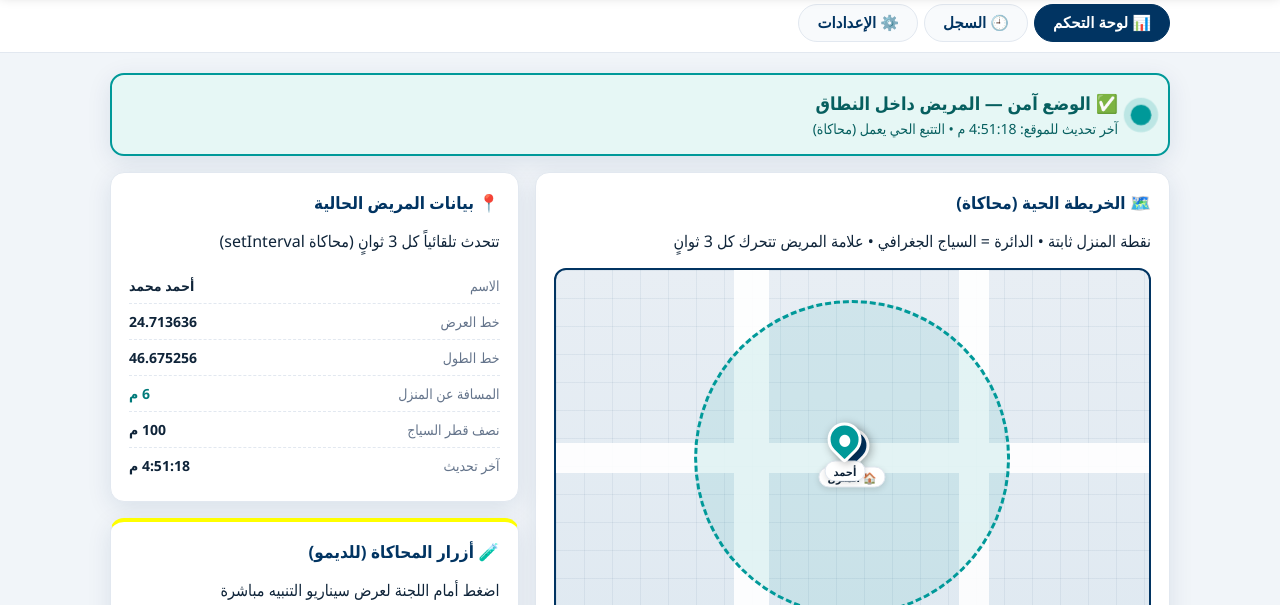
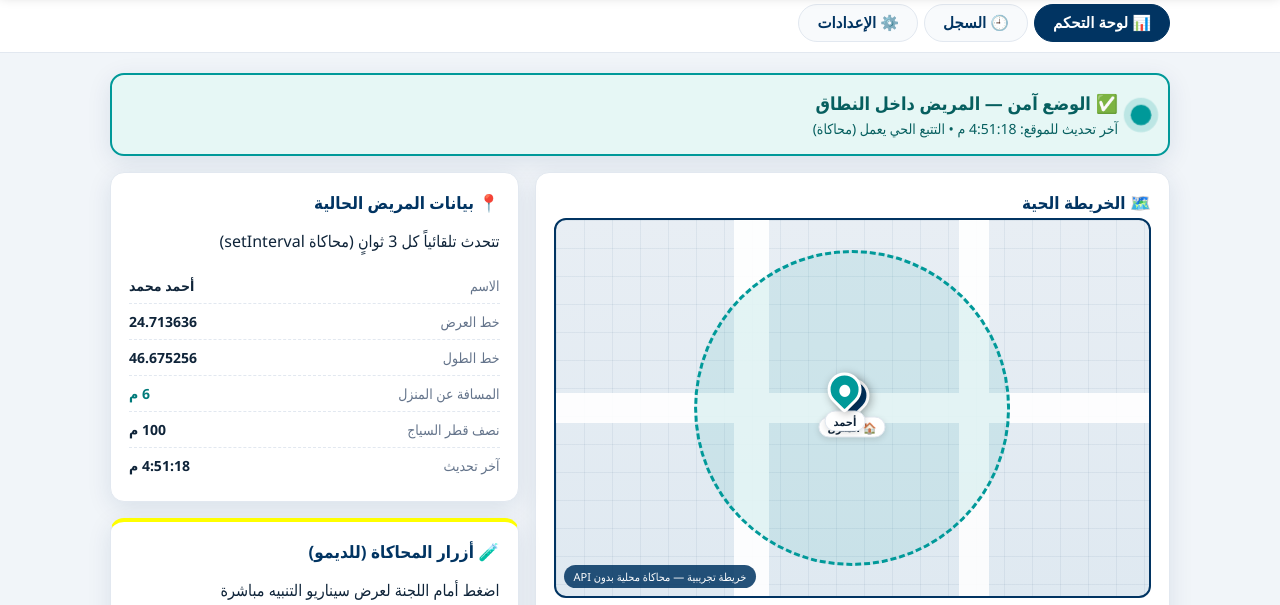
Before and after one commit to Youssef-Abdallah951/mind-track, a plain HTML site: page index.html in a window 1280 px wide. Shown: the part 128-733 px from the top of the page. Drawn offline with Linux system fonts and the light colour scheme.

Commit message:
Update index.html

```diff
--- a/index.html
+++ b/index.html
@@ -240,8 +240,7 @@
 
     <div class="grid">
       <div class="card">
-        <h2>🗺️ الخريطة الحية (محاكاة)</h2>
-        <p class="hint">نقطة المنزل ثابتة • الدائرة = السياج الجغرافي • علامة المريض تتحرك كل 3 ثوانٍ</p>
+        <h2>🗺️ الخريطة الحية </h2>
         <div class="map-wrap">
           <div id="map">
             <div id="geofence"></div>
```
